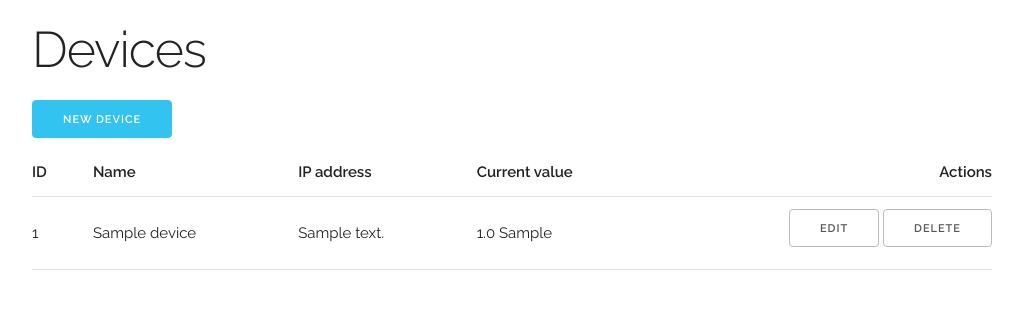
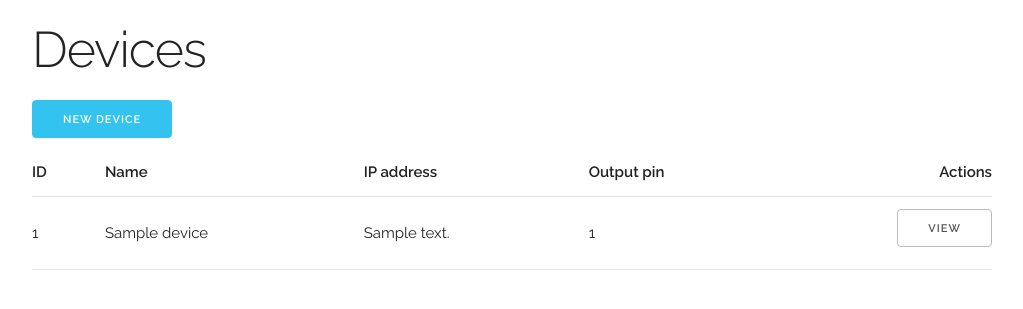
Before and after one commit to HanATock/pi-server, a Flask app: page /devices in a window 1280 px wide. Shown: the top 309 px of the page, without its empty margins (128-1151 px from the left). Run offline with Flask 2, Linux system fonts and the light colour scheme; tables that the repository leaves empty hold one stand-in row (values such as "Sample post").

Commit message:
Added pin toggle on device view page if output pin is set

```diff
--- a/piserver/db_models.py
+++ b/piserver/db_models.py
@@ -1,3 +1,6 @@
+import json
+import socket
+
 from piserver import db
 
 
@@ -8,14 +11,29 @@ class Device(db.Model):
 
     name = db.Column(db.String(255))
     ip_address = db.Column(db.String(255))
-    unit = db.Column(db.String(10))
 
-    measurements = db.relationship('Measurement', cascade='all, delete-orphan',
-                                   order_by='Measurement.timestamp.desc()')
+    output_pin = db.Column(db.Integer)
+    output_state = db.Column(db.Boolean, default=False)
 
-    @property
-    def current_value(self):
-        return self.measurements[0].value if len(self.measurements) > 0 else 0
+    def send(self, action, payload):
+        data = json.dumps({
+            'action': action,
+            'payload': payload
+        })
+
+        sock = socket.socket(socket.AF_INET, socket.SOCK_STREAM)
+
+        try:
+            sock.connect((self.ip_address, 1338))
+            sock.sendall("{}\n".format(data).encode('UTF-8'))
+            received = sock.recv(1024).decode('UTF-8')
+
+            print("Sent:     {}".format(data))
+            print("Received: {}".format(received))
+        except:
+            raise
+        finally:
+            sock.close()
 
 
 class Measurement(db.Model):
--- a/piserver/templates/devices/confirm_delete.html
+++ b/piserver/templates/devices/confirm_delete.html
@@ -6,7 +6,9 @@
         Are you sure that you want to delete device {{ device.name }}?
 
         <br />
+        <br />
+
         <input type="submit" class="button button-primary" value="Delete" />
-        <a class="button" href="{{ url_for('list_devices') }}">Cancel</a>
+        <a class="button" href="{{ url_for('view_device', id=device.id) }}">Cancel</a>
     </form>
 {% endblock %}
--- a/piserver/templates/devices/list.html
+++ b/piserver/templates/devices/list.html
@@ -11,7 +11,7 @@
                 <th>ID</th>
                 <th>Name</th>
                 <th>IP address</th>
-                <th>Current value</th>
+                <th>Output pin</th>
                 <th style="text-align: right">Actions</th>
             </tr>
         </thead>
@@ -22,10 +22,9 @@
                     <td>{{ device.id }}</td>
                     <td>{{ device.name }}</td>
                     <td>{{ device.ip_address }}</td>
-                    <td>{{ device.current_value }} {{ device.unit }}</td>
+                    <td>{{ device.output_pin }}</td>
                     <td style="text-align: right">
-                        <a class="button" href="{{ url_for('edit_device', id=device.id) }}">Edit</a>
-                        <a class="button" href="{{ url_for('delete_device', id=device.id)}}">Delete</a>
+                        <a class="button" href="{{ url_for('view_device', id=device.id) }}">View</a>
                     </td>
                 </tr>
             {% endfor %}
--- a/piserver/views.py
+++ b/piserver/views.py
@@ -1,13 +1,31 @@
 from flask import render_template, redirect, request, url_for
-from flask_wtf import Form
+
 from piserver import app, db
 from piserver.db_models import Device
-from piserver.forms import DeviceForm
+from piserver.forms import DeviceForm, OutputPinForm
 
 
 @app.route('/devices', methods=['GET'])
 def list_devices():
     return render_template('devices/list.html', devices=Device.query.all())
+
+
+@app.route('/devices/view/<int:id>', methods=['GET', 'POST'])
+def view_device(id):
+    device = Device.query.get_or_404(id)
+
+    form = None
+    if device.output_pin is not None:
+        form = OutputPinForm(obj=device)
+        if form.validate_on_submit():
+            output_state = form.output_state.data
+            device.output_state = output_state
+            db.session.commit()
+
+            device.send('write_pin', dict(pin=device.output_pin,
+                        value=int(output_state)))
+
+    return render_template('devices/view.html', device=device, form=form)
 
 
 @app.route('/devices/create', methods=['GET', 'POST'])
@@ -20,7 +38,7 @@ def create_device():
         db.session.add(device)
         db.session.commit()
 
-        return redirect(url_for('list_devices'))
+        return redirect(url_for('view_device', id=device.id))
 
     return render_template('devices/edit.html', form=form)
 
@@ -28,13 +46,14 @@ def create_device():
 @app.route('/devices/edit/<int:id>', methods=['GET', 'POST'])
 def edit_device(id):
     device = Device.query.get_or_404(id)
+
     form = DeviceForm(obj=device)
     if form.validate_on_submit():
         form.populate_obj(device)
 
         db.session.commit()
 
-        return redirect(url_for('list_devices'))
+        return redirect(url_for('view_device', id=device.id))
 
     return render_template('devices/edit.html', form=form, device=device)
 
@@ -42,6 +61,7 @@ def edit_device(id):
 @app.route('/devices/delete/<int:id>', methods=['GET', 'POST'])
 def delete_device(id):
     device = Device.query.get_or_404(id)
+
     if request.method == 'POST':
         db.session.delete(device)
         db.session.commit()
```
Also changed, not shown: piserver/forms.py (+6 -2 lines), piserver/templates/devices/edit.html (+8 -3 lines), piserver/templates/devices/view.html (added, +26 -0 lines).
